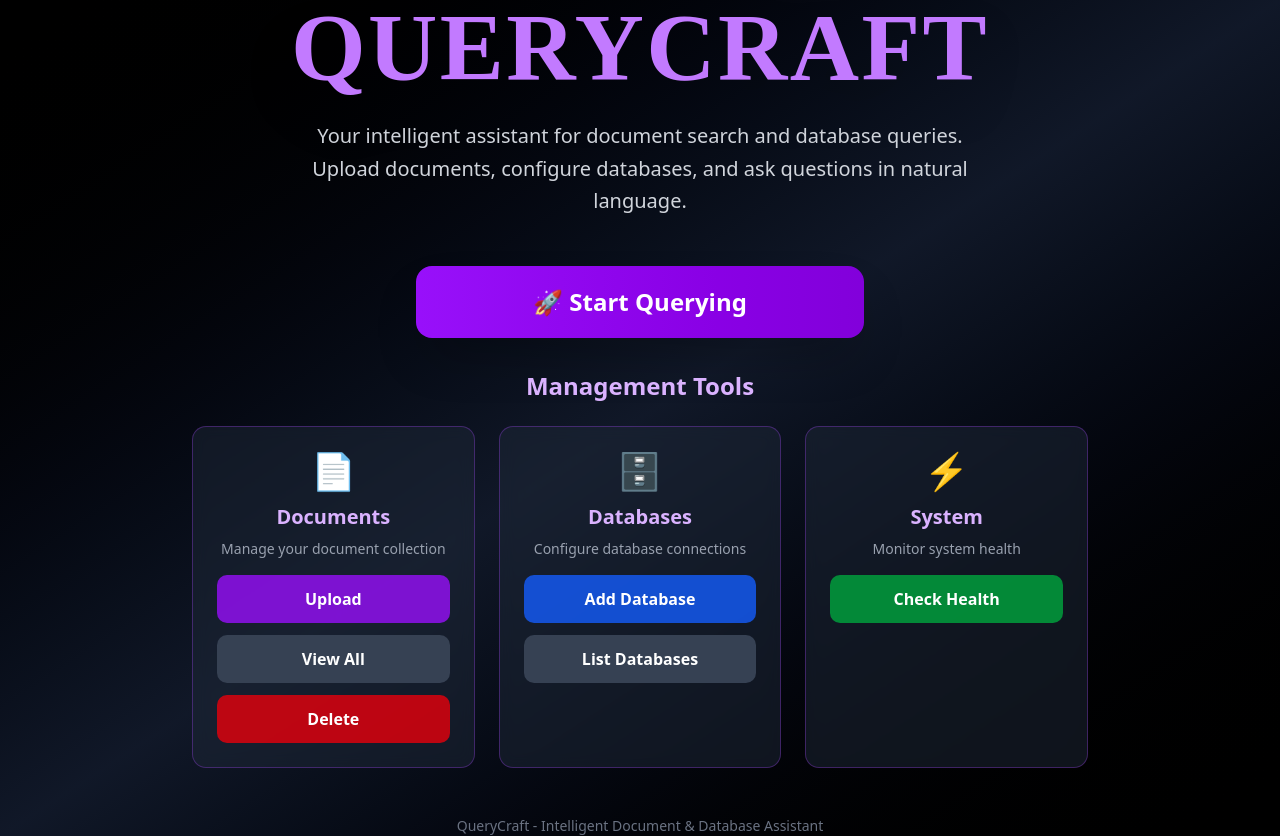
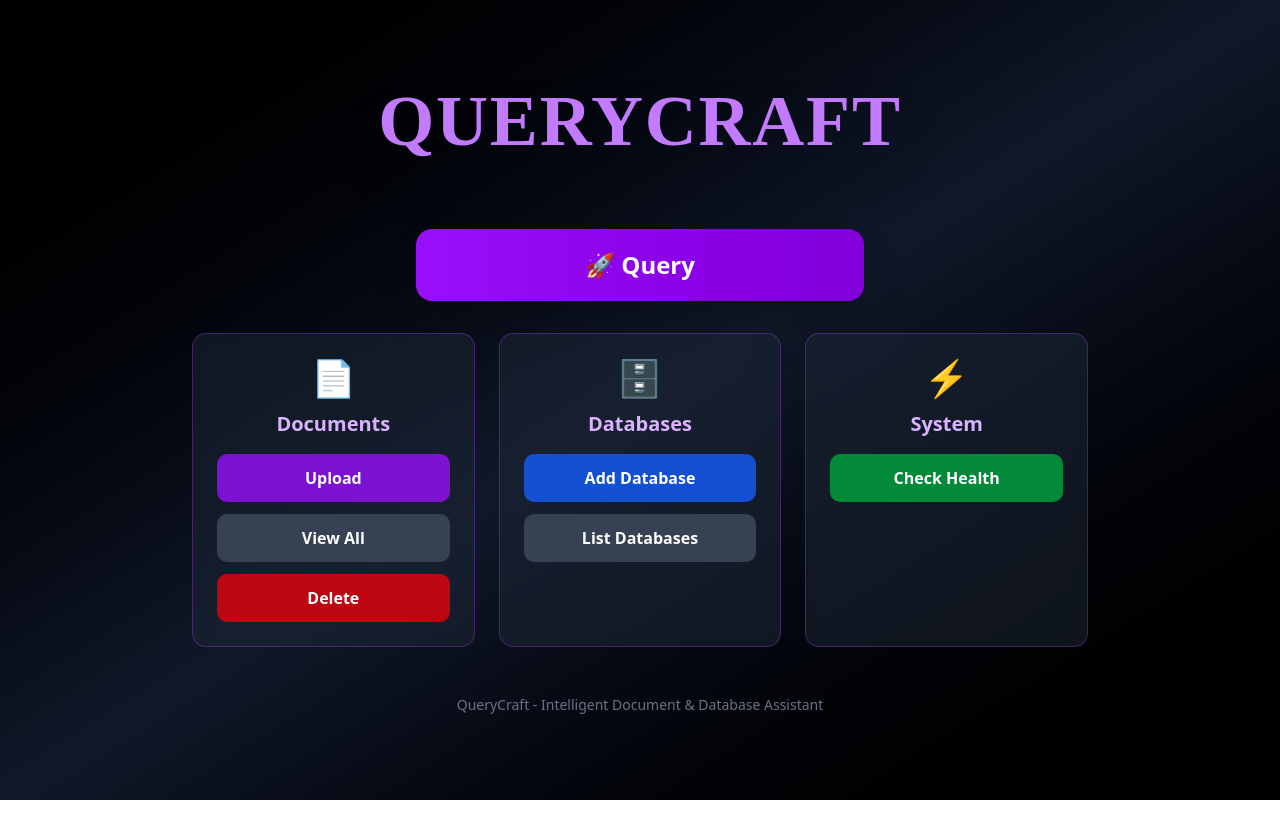
Before and after one commit to musaarfah/QueryCraft, a Next.js app in the folder frontend/: page / in a window 1280 px wide. After the commit the page ends 800 px from the top, so only its background shows below. Built offline with nearby package versions, Linux system fonts and the light colour scheme.

Commit message:
homepage updated

```diff
--- a/frontend/app/page.tsx
+++ b/frontend/app/page.tsx
@@ -29,15 +29,11 @@ export default function Home() {
       {/* Title */}
       <div className="text-center mb-12">
         <h1
-          className="text-5xl sm:text-8xl font-bold mb-6 tracking-wide text-purple-400 drop-shadow-2xl"
+          className="text-4xl sm:text-7xl font-bold mb-6 tracking-wide text-purple-400 drop-shadow-2xl"
           style={{ fontFamily: 'Times New Roman, serif' }}
         >
           QUERYCRAFT
         </h1>
-        <p className="text-gray-300 text-lg sm:text-xl max-w-2xl mx-auto leading-relaxed">
-          Your intelligent assistant for document search and database queries.
-          Upload documents, configure databases, and ask questions in natural language.
-        </p>
       </div>
 
       {/* Main Action - Query */}
@@ -46,21 +42,18 @@ export default function Home() {
           onClick={() => router.push('/query')}
           className="w-full bg-gradient-to-r from-purple-600 to-purple-700 hover:from-purple-700 hover:to-purple-800 text-white text-xl sm:text-2xl font-bold py-5 rounded-2xl transition-all duration-300 shadow-2xl transform hover:scale-105 hover:shadow-purple-500/25"
         >
-          🚀 Start Querying
+          🚀 Query
         </button>
       </div>
 
       {/* Management Section */}
       <div className="w-full max-w-4xl">
-        <h2 className="text-center text-2xl font-semibold text-purple-300 mb-6">Management Tools</h2>
-
         <div className="grid grid-cols-1 sm:grid-cols-3 gap-6">
           {/* Document Management */}
           <div className="bg-gray-800/50 backdrop-blur-sm border border-purple-500/30 rounded-xl p-6 hover:border-purple-500/60 transition-all duration-300">
             <div className="text-center mb-4">
               <div className="text-4xl mb-3">📄</div>
               <h3 className="text-xl font-semibold text-purple-300 mb-2">Documents</h3>
-              <p className="text-gray-400 text-sm">Manage your document collection</p>
             </div>
             <div className="space-y-3">
               <button
@@ -89,7 +82,6 @@ export default function Home() {
             <div className="text-center mb-4">
               <div className="text-4xl mb-3">🗄️</div>
               <h3 className="text-xl font-semibold text-purple-300 mb-2">Databases</h3>
-              <p className="text-gray-400 text-sm">Configure database connections</p>
             </div>
             <div className="space-y-3">
               <button
@@ -112,7 +104,6 @@ export default function Home() {
             <div className="text-center mb-4">
               <div className="text-4xl mb-3">⚡</div>
               <h3 className="text-xl font-semibold text-purple-300 mb-2">System</h3>
-              <p className="text-gray-400 text-sm">Monitor system health</p>
             </div>
             <div className="space-y-3">
               <button
@@ -122,7 +113,7 @@ export default function Home() {
                 Check Health
               </button>
               {health && (
-                <div className="text-center text-sm font-medium p-2 rounded-lg bg-gray-900/50">
+                <div className="text-center text-sm font-medium p-2 rounded-lg bg-gray-900/50 text-white">
                   {health}
                 </div>
               )}
```
